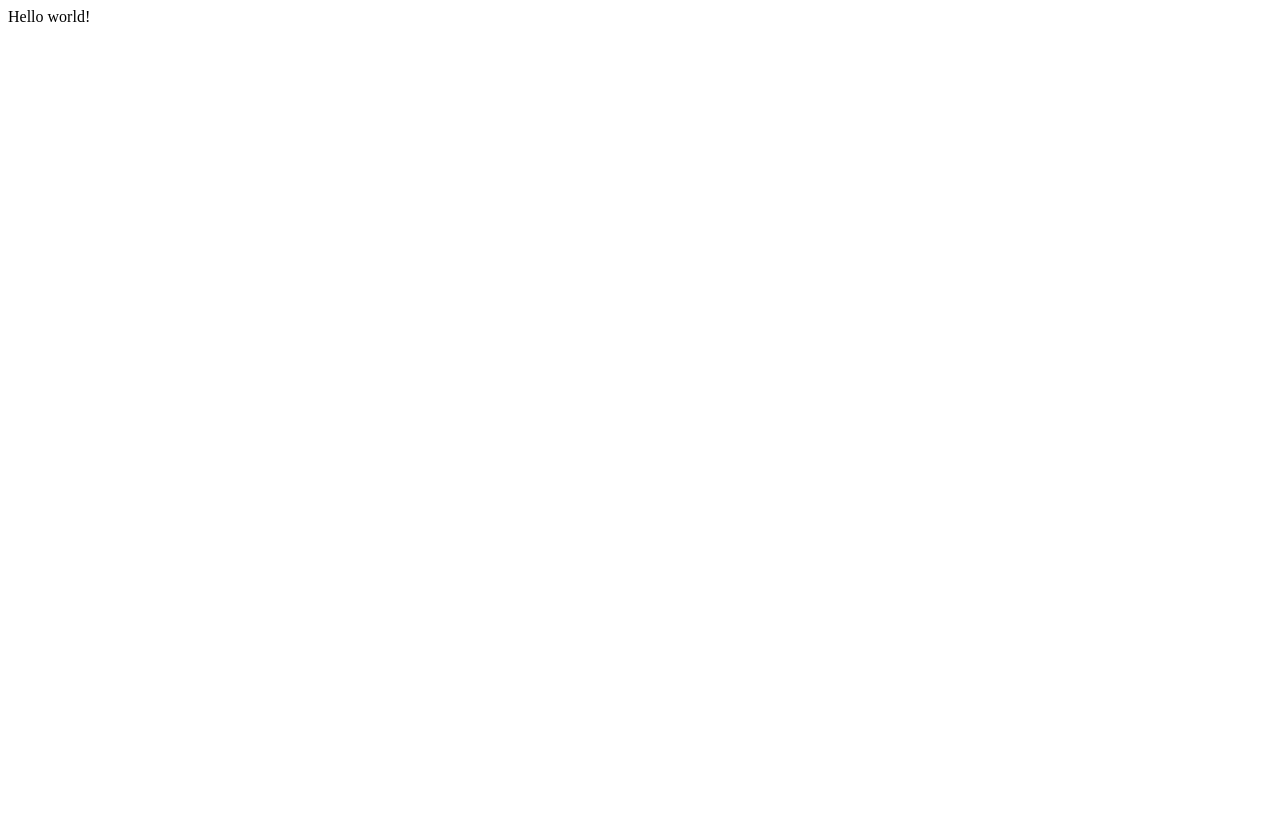
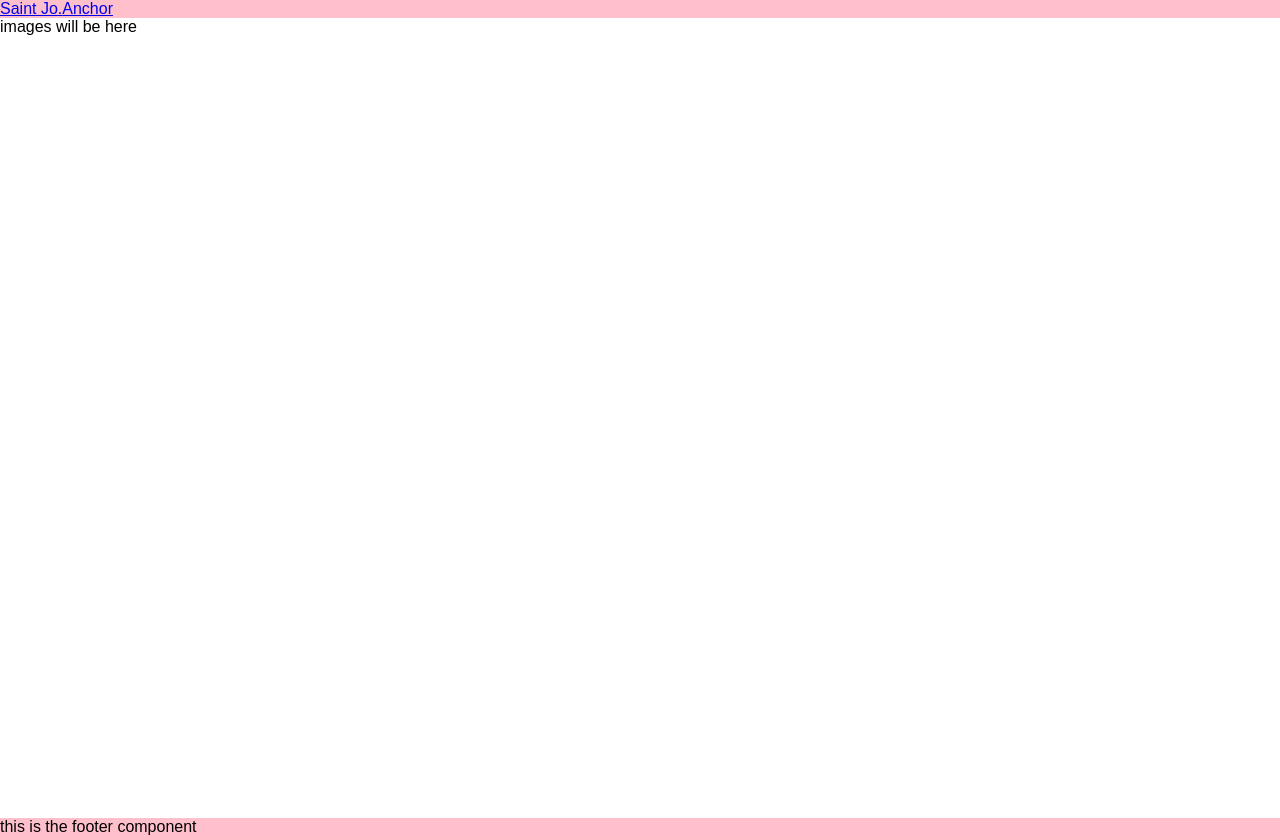
Before and after one commit to glweems/stjo, a Gatsby site: page / in a window 1280 px wide. Before the commit the page ends 800 px from the top, so only its background shows below. Built offline with nearby package versions, Linux system fonts and the light colour scheme; Gatsby itself is replaced by a stand-in of ours.

Commit message:
boiler plate layout

```diff
--- /dev/null
+++ b/src/components/Layout.tsx
@@ -0,0 +1,43 @@
+import React from 'react';
+import Navbar from './Navbar';
+import styled, { createGlobalStyle } from 'styled-components';
+
+interface Props {}
+
+const Layout: React.FC<Props> = ({ children }) => {
+  return (
+    <Main>
+      <GlobalStyle />
+      <Navbar brand="Saint Jo." />
+
+      <div className="content">{children}</div>
+
+      <footer>this is the footer component</footer>
+    </Main>
+  );
+};
+
+const GlobalStyle = createGlobalStyle`
+  body,
+  html {
+    margin: 0;
+    padding: 0;
+    font-family: sans-serif;
+  }
+`;
+
+const Main = styled.main`
+  padding: 0;
+  margin: 0;
+
+  .content {
+    min-height: 100vh;
+  }
+
+  footer {
+    width: 100%;
+    background: pink;
+  }
+`;
+
+export default Layout;
--- /dev/null
+++ b/src/components/Navbar.tsx
@@ -0,0 +1,24 @@
+import React from 'react';
+import { Link } from 'gatsby';
+import styled from 'styled-components';
+
+interface Props {
+  brand: string;
+}
+
+const Navbar: React.FC<Props> = ({ brand }) => {
+  return (
+    <Nav>
+      <Link to="/">{brand}</Link>
+
+      <a href="/">Anchor</a>
+    </Nav>
+  );
+};
+
+const Nav = styled.nav`
+  width: 100%;
+  background-color: pink;
+`;
+
+export default Navbar;
--- a/src/pages/index.tsx
+++ b/src/pages/index.tsx
@@ -1,3 +1,12 @@
 import React from 'react';
+import Layout from '../components/Layout';
 
-export default () => <div>Hello world!</div>;
+const IndexPage: React.FC = () => {
+  return (
+    <Layout>
+      <div>images will be here</div>
+    </Layout>
+  );
+};
+
+export default IndexPage;
```
Also changed, not shown: package.json (+6 -4 lines), 2 other files.
